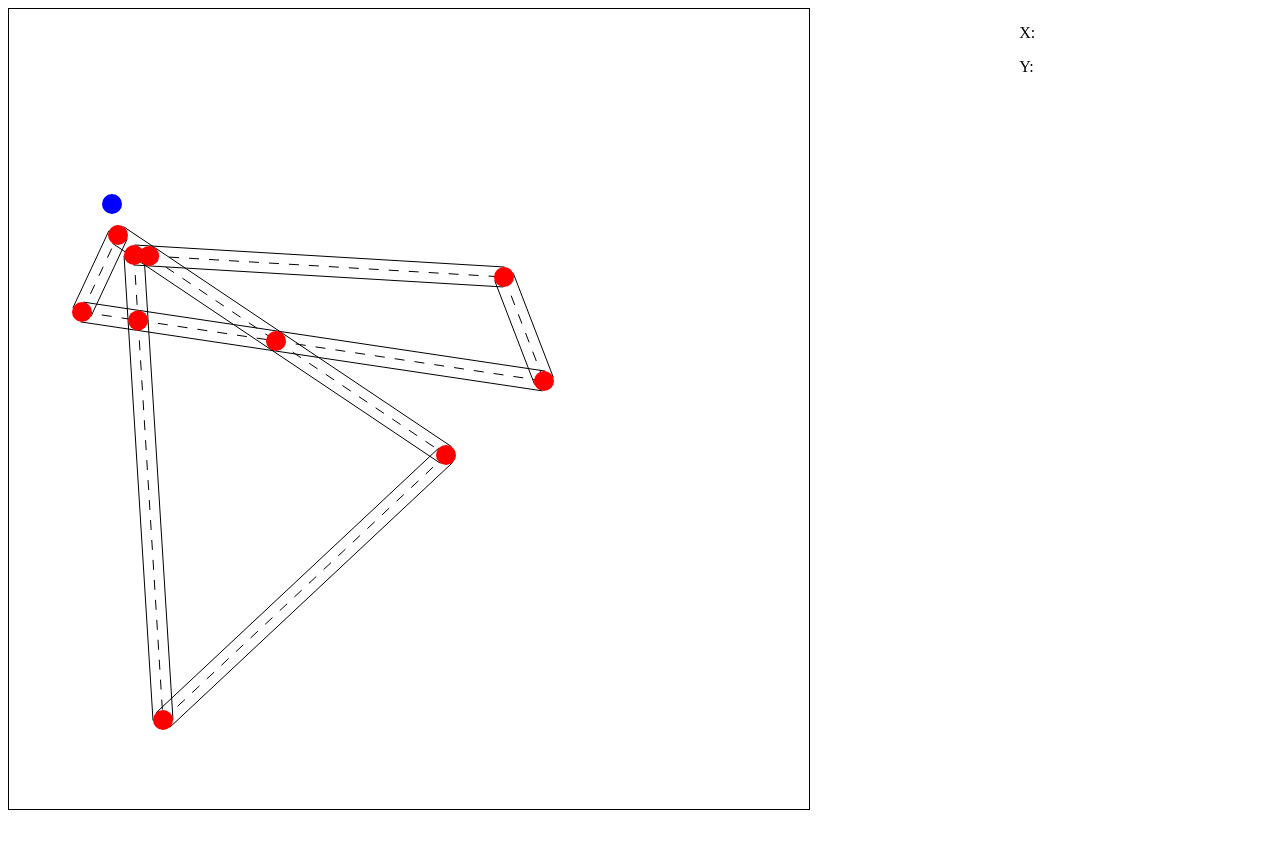
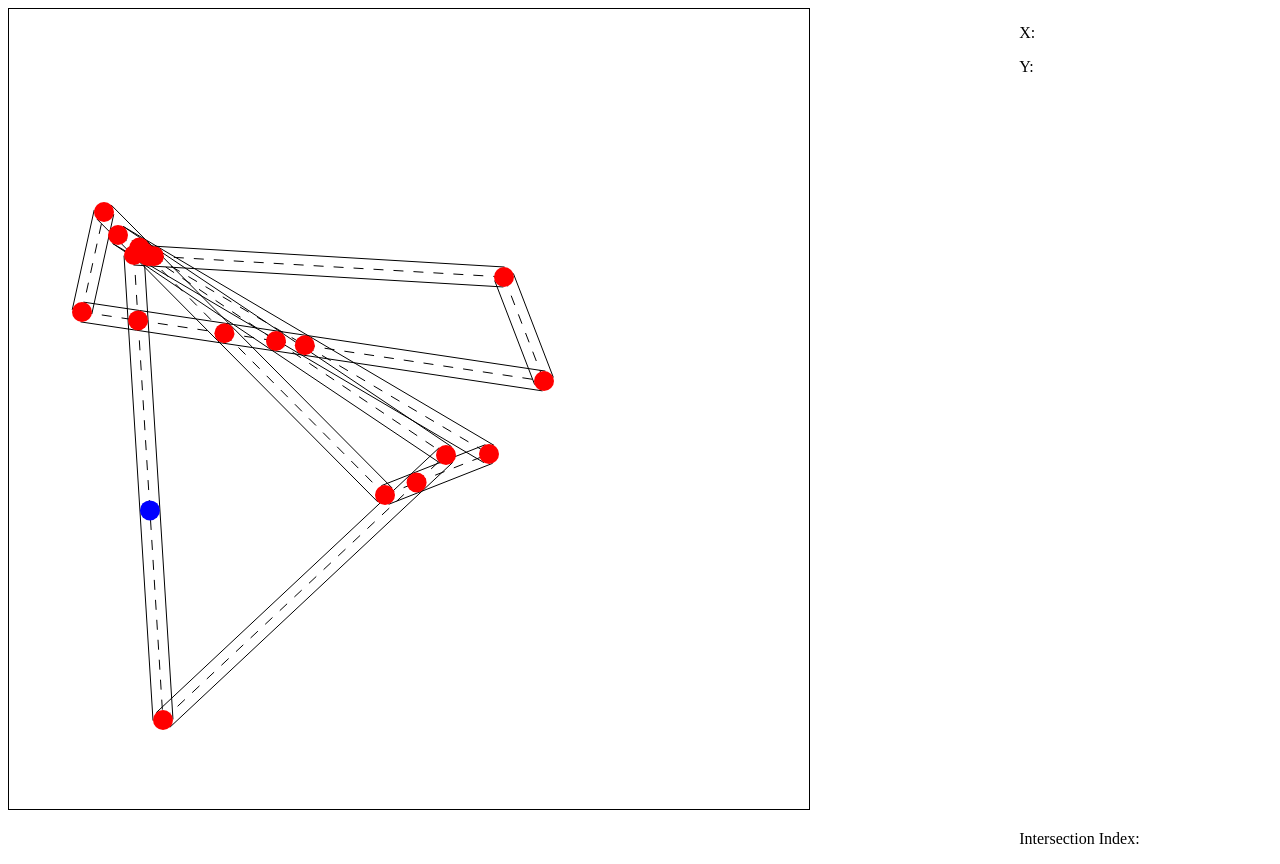
Before and after one commit to s36srini/trucking-network, a website: page src/index.html in a window 1280 px wide. Before the commit the page ends 822 px from the top, so only its background shows below. Drawn offline with nearby package versions, Linux system fonts and the light colour scheme.

Commit message:
Random traversal

```diff
--- a/package.json
+++ b/package.json
@@ -4,7 +4,8 @@
   "description": "A Network Simulator for Trucking",
   "main": "app.js",
   "dependencies": {
-    "express": "^4.17.1"
+    "express": "^4.17.1",
+    "seedrandom": "^3.0.5"
   },
   "devDependencies": {},
   "scripts": {
--- a/src/index.html
+++ b/src/index.html
@@ -10,7 +10,8 @@
           width: 20%;
       }
   </style>
-
+    <script src="//cdnjs.cloudflare.com/ajax/libs/seedrandom/3.0.5/seedrandom.min.js">
+    </script>
   </head>
   <body>
     <div class="container">
@@ -19,6 +20,9 @@
         <p>X: <span id="xCoord"></span></p>
         <p>Y: <span id="yCoord"></span></p>
       </div>
+      <div class="container" id="rightbox">
+          <p>Intersection Index: <span id="intIndex"></span></p>
+      </div>
     </div>
     <script type="text/javascript" src="index.js" ></script>
   </body>
--- a/src/index.js
+++ b/src/index.js
@@ -2,6 +2,8 @@ var canvas = document.getElementById('myCanvas');
 var ctx = canvas.getContext('2d');
 
 const ROAD_WIDTH  = 10;
+const NUM_ROADS = 10;
+const SPEED_FACTOR = 10;
 const CANVAS_HEIGHT = canvas.height;
 const CANVAS_WIDTH = canvas.width;
 const DEFAULT_FILL = 'red';
@@ -28,6 +30,10 @@ Number.prototype.equals = function(other) {
     return Math.abs(this - other) < 0.0001;
 };
 
+Number.prototype.customRandom = function() { // Generates random integer between 0 and this
+    return Math.floor(Math.random() * this);
+};
+
 Array.prototype.last = function(){
     return this[this.length - 1];
 };
@@ -45,8 +51,13 @@ var intersectionPoints = [];
 var lastPosX;
 var lastPosY;
 
+var currentRoad;
+var startNodeIndex = 0;
+var endNodeIndex;
+
 window.onload = function() {
-    createRandomizedRoads(7);
+    new Math.seedrandom('ohhh yeah');
+    createRandomizedRoads(NUM_ROADS);
     getAllIntersections(roads);
 
     // Sorting intersections to perform binary search lookup on mouse event to reduce runtime
@@ -60,8 +71,12 @@ window.onload = function() {
     createChildRoads();
     roads = newRoads;
 
-    lastPosX = roads[0].start.x;
-    lastPosY = roads[0].start.y;
+    endNodeIndex = graph[startNodeIndex][0];
+
+    currentRoad = new Road(intersectionPoints[startNodeIndex], intersectionPoints[endNodeIndex]);
+    lastPosX = currentRoad.start.x;
+    lastPosY = currentRoad.start.y;
+
 	setInterval(function()
 	{
 		draw();
@@ -78,8 +93,18 @@ function draw() {
         (intersections.get(point).state == 1) ? point.draw(CHANGE_FILL) : point.draw(DEFAULT_FILL);
     });
 
-    dx = Math.round(Math.random()*2-1);
-    dy = Math.round(Math.random()*2-1);
+    if(!lastPosX.between(currentRoad.start.x, currentRoad.end.x) || !lastPosY.between(currentRoad.start.y, currentRoad.end.y)) {
+        startNodeIndex = endNodeIndex;
+        endNodeIndex = graph[startNodeIndex][(graph[startNodeIndex].length).customRandom()];
+        currentRoad = new Road(intersectionPoints[startNodeIndex], intersectionPoints[endNodeIndex]);
+        lastPosX = currentRoad.start.x;
+        lastPosY = currentRoad.start.y;
+    }
+
+    let unit_vec = currentRoad.toVector().unitVector();
+
+    dx = unit_vec.xdist * SPEED_FACTOR;
+    dy = unit_vec.ydist * SPEED_FACTOR;
 
     circle.arc(lastPosX, lastPosY, ROAD_WIDTH, 0, 2 * Math.PI);
     ctx.fillStyle = MOVE_FILL;
@@ -220,11 +245,12 @@ function changeIntersectionColour(e) {
             if(c.state == 0) {
                 ctx.fillStyle = CHANGE_FILL;
                 c.state = 1;
+                document.getElementById("intIndex").innerHTML = intersectionPoints.indexOf(closest_points[i-1]);
             } else {
                 ctx.fillStyle = DEFAULT_FILL;
                 c.state = 0;
+                document.getElementById("intIndex").innerHTML = "";
             }
-
         }
         // Draw circle
         ctx.fill(c.drawing);
```
Also changed, not shown: 1 other file.
